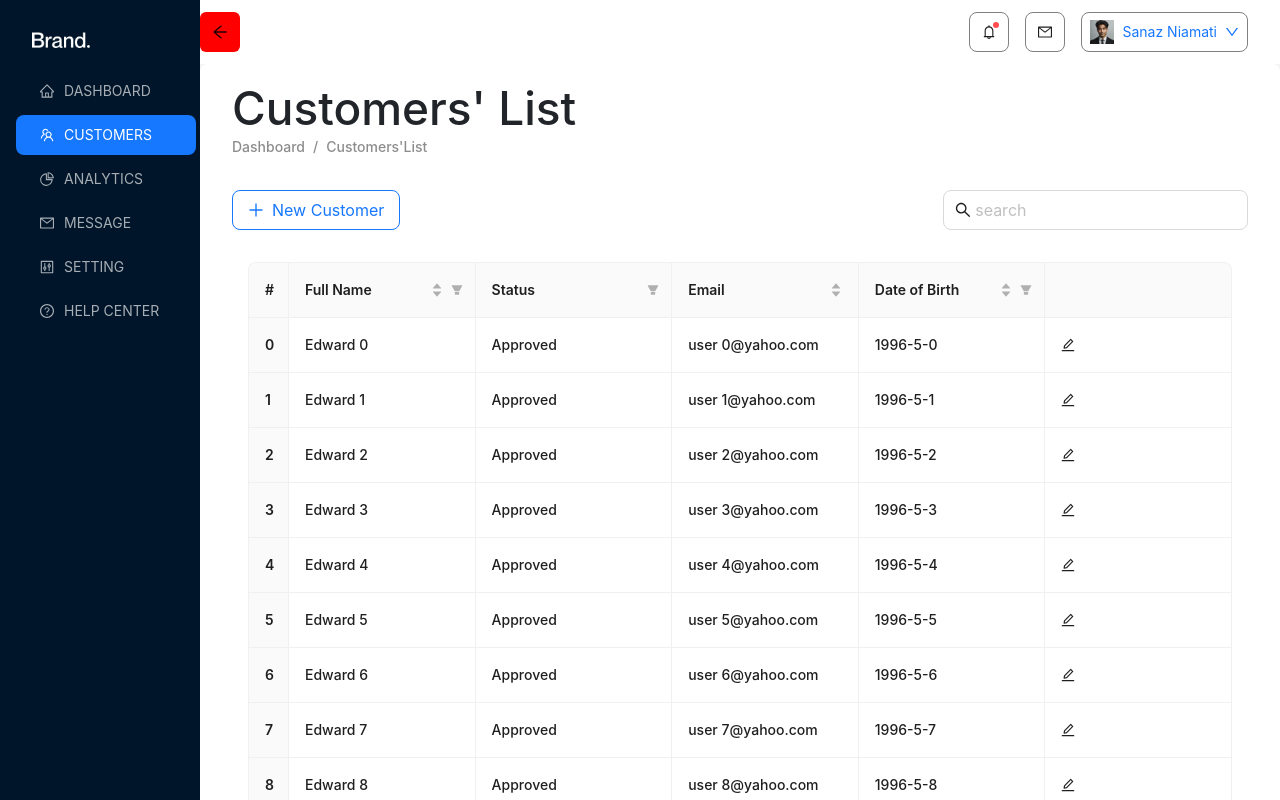
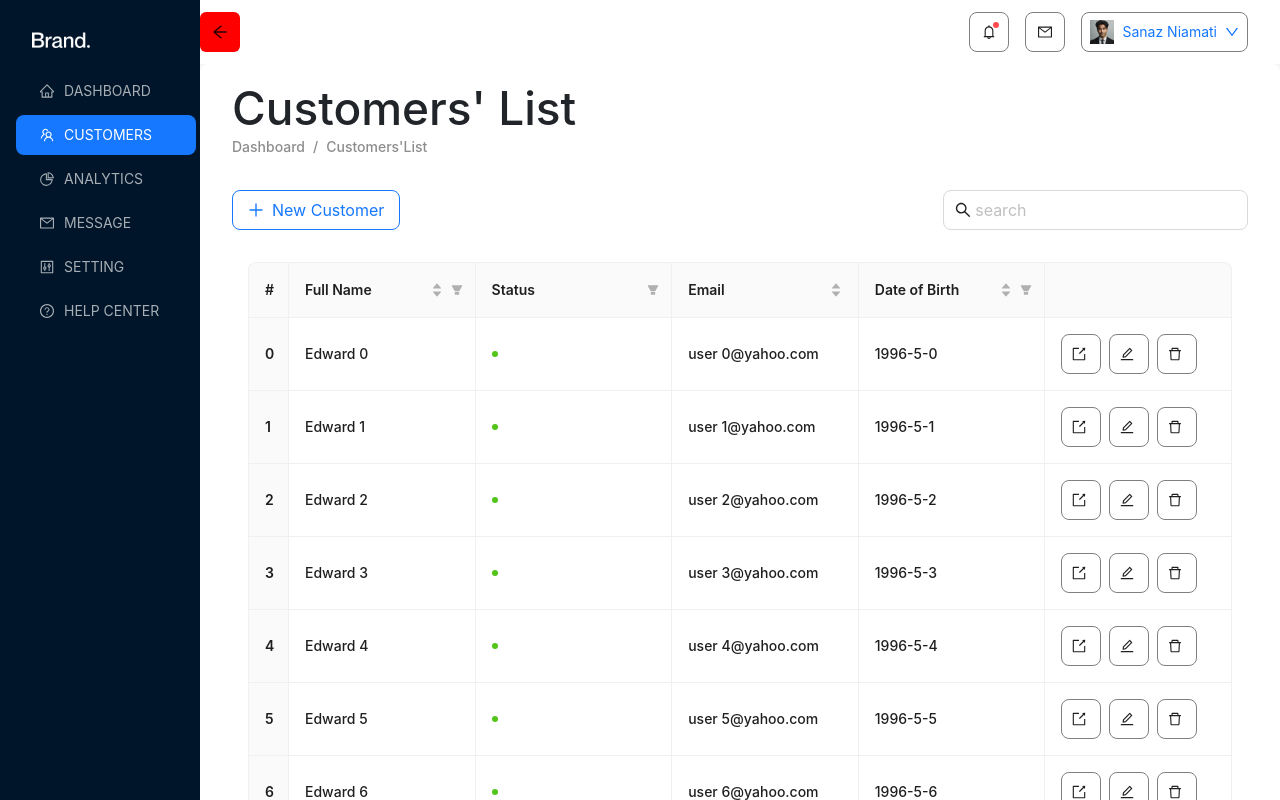
Before and after one commit to sanazniamati/panel-admin-react, a React (Vite) app: page /customers in a window 1280 px wide. Shown: the top 800 px of the page. Built offline with nearby package versions, Linux system fonts and the light colour scheme.

Commit message:
added newCustomer

```diff
--- a/src/Pages/Customers/index.tsx
+++ b/src/Pages/Customers/index.tsx
@@ -5,8 +5,13 @@ import CustomersTable from "../../components/CustomerTable";
 import { PlusOutlined, SearchOutlined } from "@ant-design/icons";
 
 import CustomersTableCopy from "../../components/CustomerTableCopy/index";
+import { useNavigate } from "react-router-dom";
 
 const Customers: React.FC = () => {
+  const navigate = useNavigate();
+  const handleNewCustomer = () => {
+    navigate("/customer/newCustomer");
+  };
   return (
     <div>
       Customers' List
@@ -28,7 +33,7 @@ const Customers: React.FC = () => {
           // background: "pink",
         }}
       >
-        <Button type="primary" ghost size="large">
+        <Button type="primary" ghost size="large" onClick={handleNewCustomer}>
           <PlusOutlined />
           New Customer
         </Button>
--- /dev/null
+++ b/src/Pages/NewCustomer/index.tsx
@@ -0,0 +1,24 @@
+/** @format */
+
+import { Breadcrumb } from "antd";
+
+const NewCustomer: React.FC = () => {
+  return (
+    <div style={{ background: "lightGray", height: "100vh" }}>
+      <Breadcrumb
+        items={[
+          {
+            title: "Dashboard",
+          },
+          {
+            title: "Customers'List",
+          },
+          {
+            title: <a href="">New Customers</a>,
+          },
+        ]}
+      />
+    </div>
+  );
+};
+export default NewCustomer;
--- a/src/components/AppRoutes/index.tsx
+++ b/src/components/AppRoutes/index.tsx
@@ -6,16 +6,20 @@ import Analytics from "../../Pages/Analytics";
 import Messages from "../../Pages/Messages";
 import Setting from "../../Pages/Setting";
 import Help from "../../Pages/Help";
+import NewCustomer from "../../Pages/NewCustomer";
 
 function AppRoutes() {
   return (
     <Routes>
       <Route path="/" element={<Dashboard />} />
-      <Route path="/customers" element={<Customers />} />
+      <Route path="/customers" element={<Customers />}>
+        {/* <Route path="/customers/newCustomer" element={<NewCustomer />} /> */}
+      </Route>
       <Route path="/analytics" element={<Analytics />} />
       <Route path="/messages" element={<Messages />} />
       <Route path="/setting" element={<Setting />} />
       <Route path="/help" element={<Help />} />
+      <Route path="/customers/newCustomer" element={<NewCustomer />} />
     </Routes>
   );
 }
--- a/src/components/CustomerTable/index.tsx
+++ b/src/components/CustomerTable/index.tsx
@@ -2,8 +2,8 @@
 
 import React, { ReactNode, useEffect, useState } from "react";
 import type { TableColumnsType, TableProps } from "antd";
-import { Badge, Table, Tag } from "antd";
-import { EditOutlined } from "@ant-design/icons";
+import { Badge, Space, Table, Tag } from "antd";
+import { DeleteOutlined, EditOutlined, ExportOutlined } from "@ant-design/icons";
 import { CustomersDataType, getCustomers } from "../../API";
 
 type OnChange = NonNullable<TableProps<DataType>["onChange"]>;
@@ -77,9 +77,9 @@ const CustomersTable: React.FC = () => {
       ellipsis: true,
       width: "20%",
       // TODO
-      // render: () => {
-      //   return <Badge size="default" status="success" />;
-      // },
+      render: () => {
+        return <Badge size="default" status="success" />;
+      },
     },
 
     {
@@ -106,9 +106,53 @@ const CustomersTable: React.FC = () => {
     },
     {
       title: "",
-      dataIndex: "",
-      key: "x",
-      render: () => <EditOutlined />,
+      dataIndex: "action",
+      key: "action",
+      render: () => {
+        return (
+          <div style={{ display: "flex", gap: 8 }}>
+            <Space
+              style={{
+                width: 40,
+                height: 40,
+                padding: 10,
+                border: 1,
+                borderStyle: "solid",
+                borderColor: "gray",
+                borderRadius: 8,
+              }}
+            >
+              <ExportOutlined />
+            </Space>
+            <Space
+              style={{
+                width: 40,
+                height: 40,
+                padding: 10,
+                border: 1,
+                borderStyle: "solid",
+                borderColor: "gray",
+                borderRadius: 8,
+              }}
+            >
+              <EditOutlined />
+            </Space>
+            <Space
+              style={{
+                width: 40,
+                height: 40,
+                padding: 10,
+                border: 1,
+                borderStyle: "solid",
+                borderColor: "gray",
+                borderRadius: 8,
+              }}
+            >
+              <DeleteOutlined />
+            </Space>
+          </div>
+        );
+      },
     },
   ];
 
```
